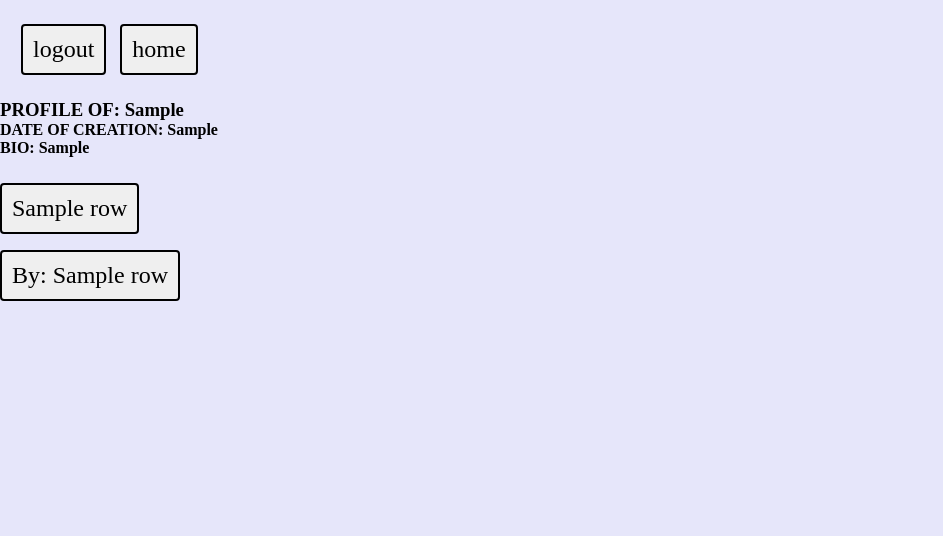
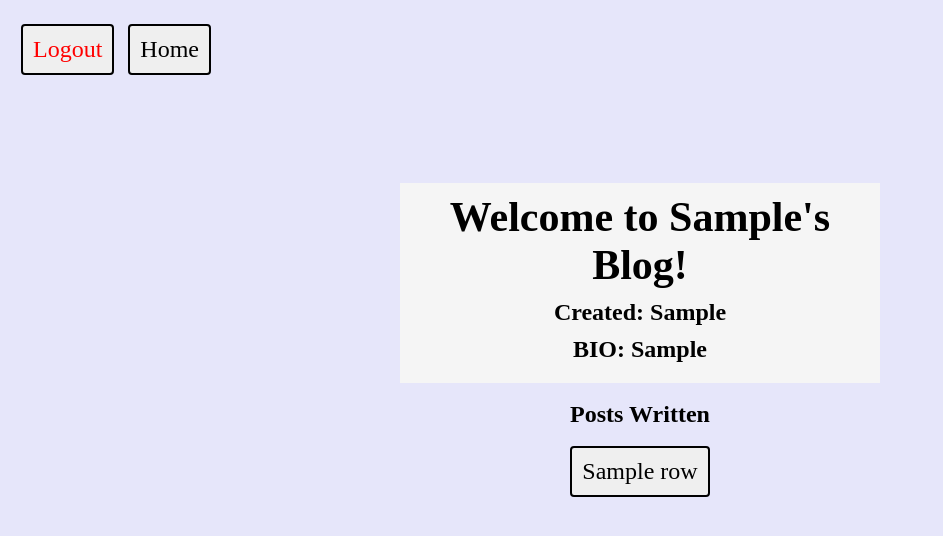
Before and after one commit to shafiulhaque/mykolyk-fan-club-blog, a Flask app: template app/templates/profile.html in a window 1280 px wide. Shown: the top 536 px of the page, without its empty margins (0-943 px from the left). Run offline with Flask 2, Linux system fonts and the light colour scheme; the template is opened without the code that fills it: most values are stand-ins (such as "Sample title", 1, 10 or a date in 2020).

Commit message:
finish profile(?)

```diff
--- a/app/static/css/styles.css
+++ b/app/static/css/styles.css
@@ -86,3 +86,13 @@ h2 {
     margin-top: 10px;
     padding: 5px 0;
 }
+
+.body-container h3 {
+    font-size: 42px;
+    padding-bottom: 10px;
+}
+
+.body-container h4 {
+    font-size: 24px;
+    padding-bottom: 10px;
+}
--- a/app/templates/profile.html
+++ b/app/templates/profile.html
@@ -9,44 +9,43 @@
   <body>
     <div class="navbar">
       <form action="/logout" method="POST">
-        <input type="submit" name="sub2" value="logout">
+        <input type="submit" name="sub2" value="Logout">
       </form>
 
       <form action="/" method="GET">
-        <input type="submit" value="home">
+        <input type="submit" value="Home">
       </form>
     </div>
 
-    <h3> PROFILE OF: {{u[0]}} </h3>
-    <h4> DATE OF CREATION: {{u[2]}} </h4>
+    <div class="body-container">
+      <div class="landing" style="padding: 10px;">
+        <h3> Welcome to {{u[0]}}'s Blog! </h3>
+        <h4> Created: {{u[2]}} </h4>
         <h4> BIO: {{u[3]}} </h4>
+      </div>
 
       {% if u[0] == username %}
       <form action="/profile" method="POST">
       <p> Update Bio </p>
       <input type="text" name="bio">
       <button type="submit" name="user" value="{{u[0]}}">
-        <div>change</div>
+          <div>Change</div>
       </button>
       </form>
       {% endif %}
       <br>
 
+      <h4>Posts Written</h4>
       {% for row in blogs %}
+      <div class="blog-entries">
         <form action="/view" method="GET">
           <button type="submit" name="{{row[0]}}">
               <div>{{row[2]}}</div>
           </button>
         </form>
-    <form action="/profile" method="GET">
-    <button type="submit" name="{{row[1]}}">
-        <div>By: {{row[1]}}</div>
-    </button>
-    </form>
-    <br><br>
         {% endfor %}
-
-    <br>
+      </div>
+    </div>
   </body>
 
 </html>
```
Lines whose indentation alone changed are shown as unchanged.
